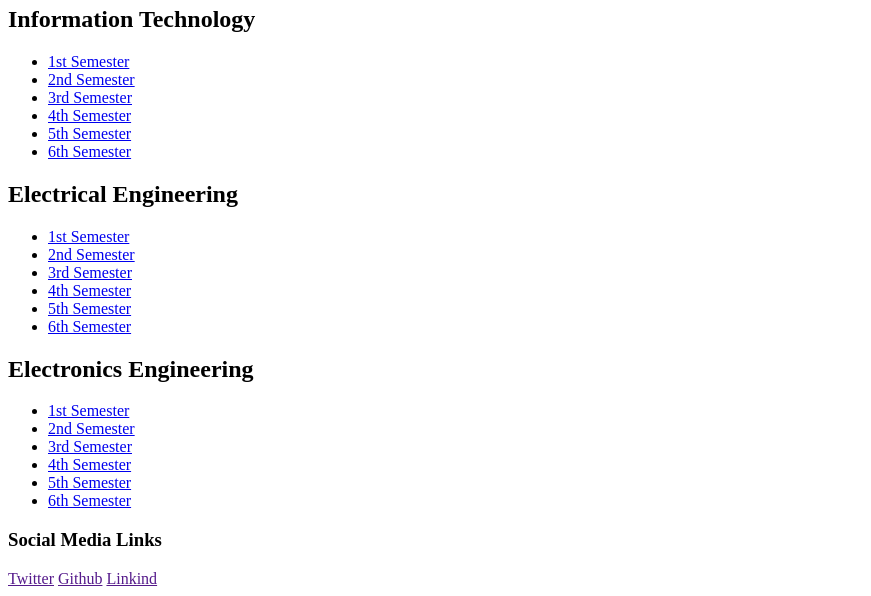
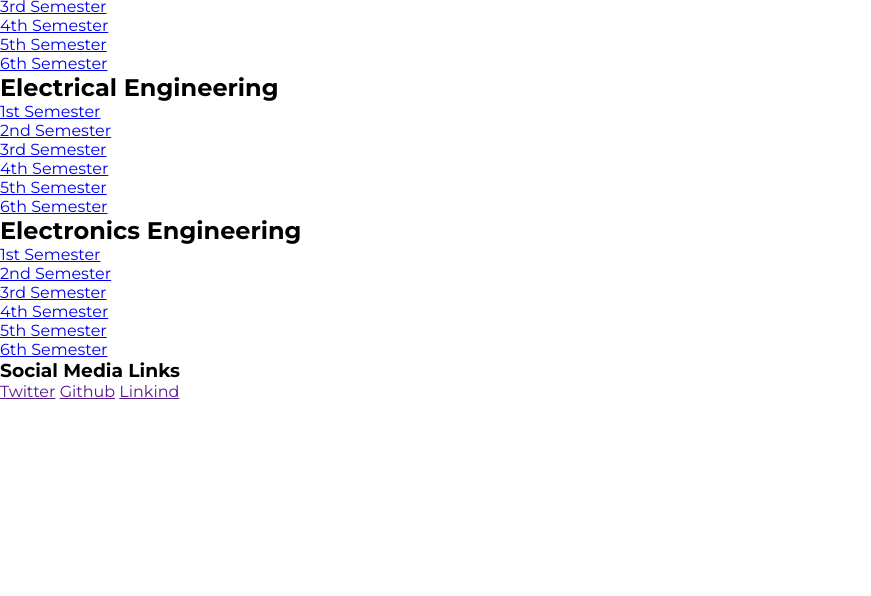
Before and after one commit to neerajdaksh/Notes-Share, a plain HTML site: page index.html in a window 1280 px wide. Shown: the part 204-800 px from the top of the page, without its empty margins (0-871 px from the left). Drawn offline with Linux system fonts and the light colour scheme.

Commit message:
added colors

```diff
--- a/index.html
+++ b/index.html
@@ -4,6 +4,7 @@
     <meta charset="UTF-8">
     <meta name="viewport" content="width=device-width, initial-scale=1.0">
     <title>Home | All IT Notes</title>
+    <link rel="stylesheet" href="style.css">
 </head>
 <body>
     <!-- navbar -->
--- a/style.css
+++ b/style.css
@@ -0,0 +1,17 @@
+/* google fonts links */
+@import url('https://fonts.googleapis.com/css2?family=Libre+Baskerville:ital@1&family=Montserrat:wght@400;700&family=Open+Sans:ital@1&family=Poppins:wght@200;500&display=swap');
+
+*{
+margin: 0;
+padding: 0;
+box-sizing: border-box;
+}
+
+:root{
+    --primary-color:#1d4ed8;
+}
+
+
+body{
+    font-family: 'Montserrat', sans-serif;
+}
```
